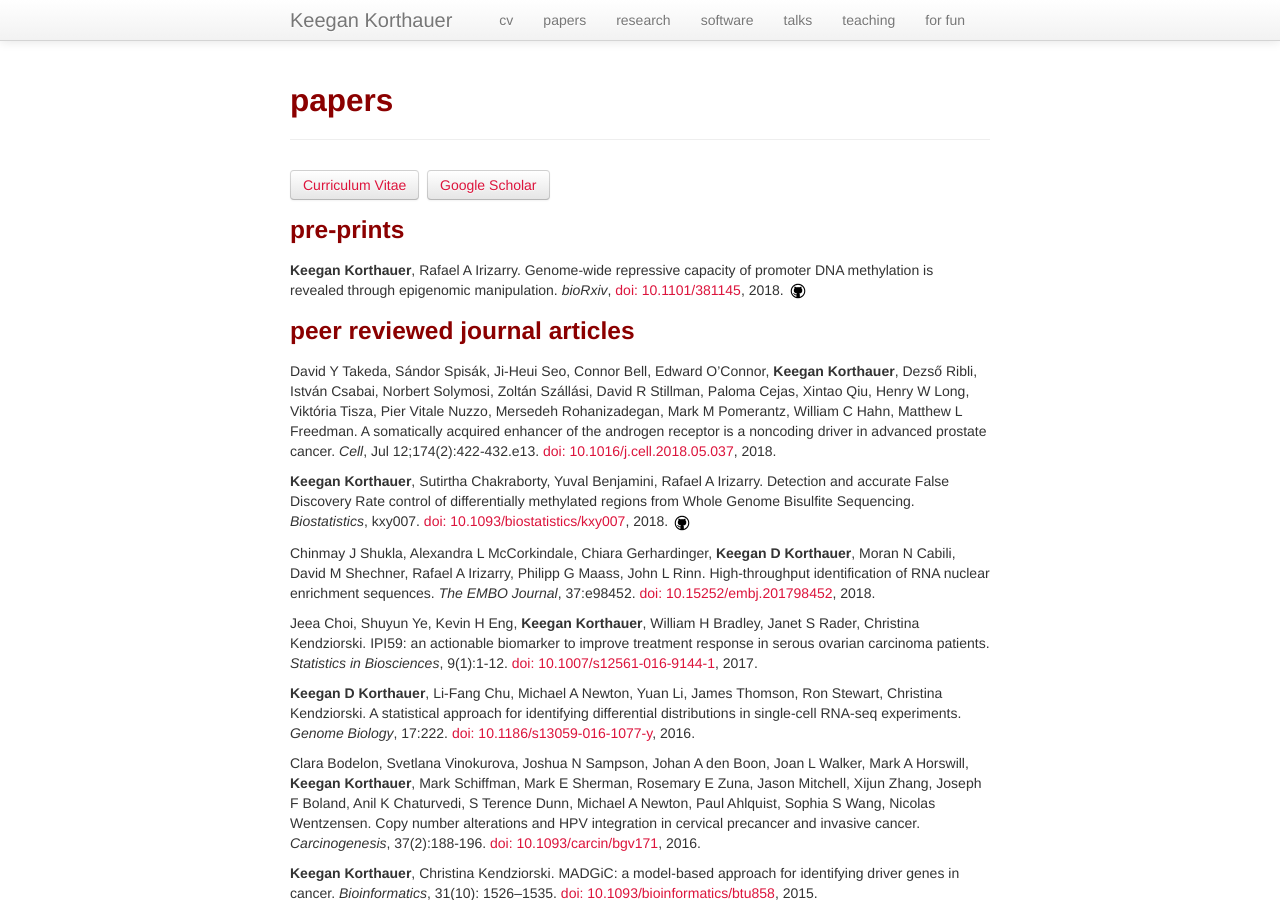
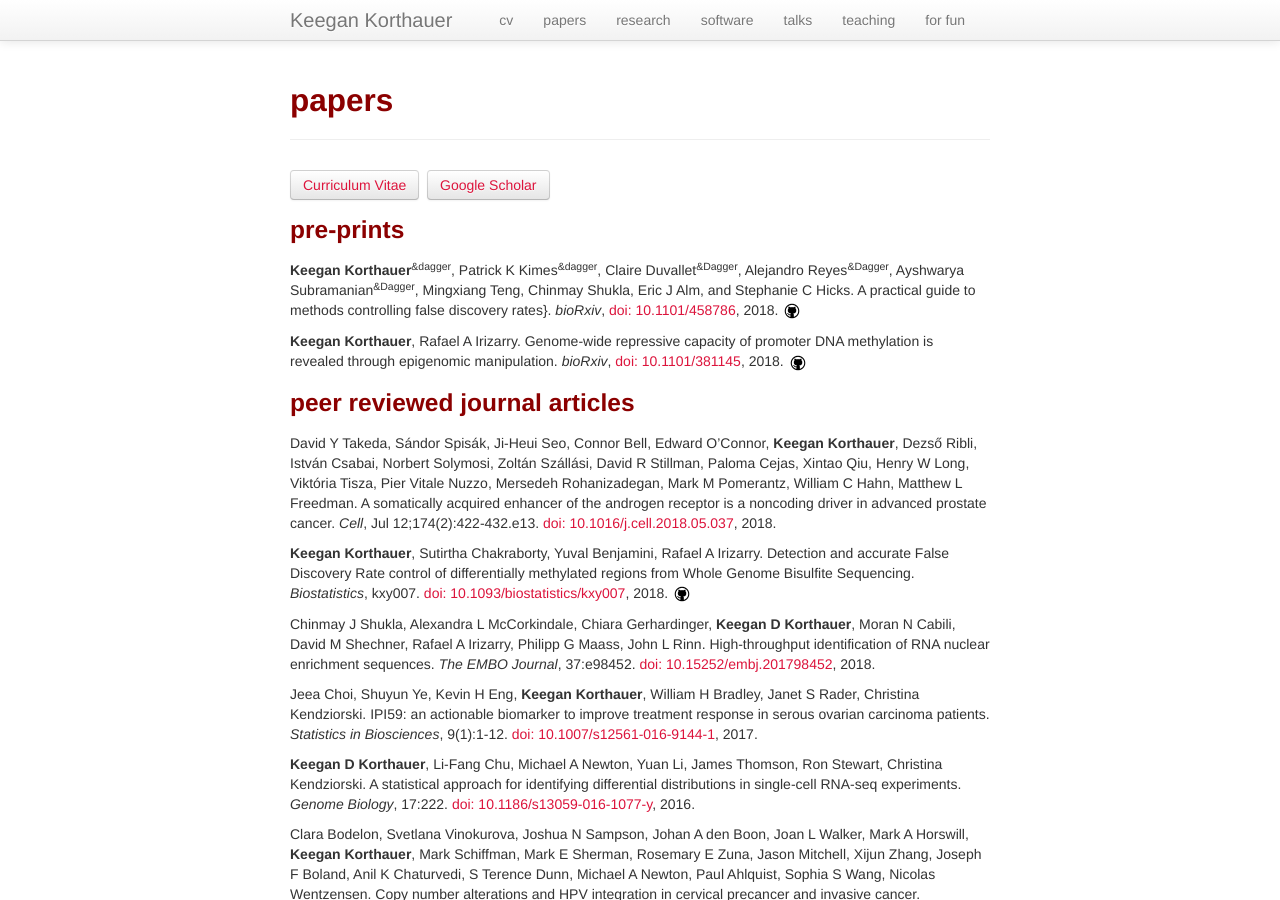
Before and after one commit to kdkorthauer/kdkorthauer.github.io, a Jekyll site: the page built from pages/papers.md, in a window 1280 px wide and 900 px high. Built offline with Jekyll 4.4.1, drawn with Linux system fonts in a browser that asks for light colours; comment, search, counter and statistics services are not loaded.

Commit message:
Add paper

```diff
--- a/pages/papers.md
+++ b/pages/papers.md
@@ -17,6 +17,8 @@ title: papers
 <a class="btn btn-secondary" href="../cv-korthauer.pdf">Curriculum Vitae</a>&nbsp;&nbsp;<a class="btn btn-secondary" href="https://scholar.google.com/citations?user=spd-KjUAAAAJ&hl=en">Google Scholar</a>
 
 ### pre-prints
+
+**Keegan Korthauer**<sup>&dagger</sup>, Patrick K Kimes<sup>&dagger</sup>, Claire Duvallet<sup>&Dagger</sup>, Alejandro Reyes<sup>&Dagger</sup>, Ayshwarya Subramanian<sup>&Dagger</sup>, Mingxiang Teng, Chinmay Shukla, Eric J Alm, and Stephanie C Hicks. A practical guide to methods controlling false discovery rates}. *bioRxiv*, [doi: 10.1101/458786](https://doi.org/10.1101/458786), 2018. <a href="http://github.com/pkimes/benchmarkfdr"><img src="../assets/img/github.png" title="Code to reproduce paper"></a>  <span data-badge-popover="right" data-badge-type="2" data-doi="https://doi.org/10.1101/458786" data-hide-no-mentions="true" class="altmetric-embed"></span>
 
 **Keegan Korthauer**, Rafael A Irizarry. Genome-wide repressive capacity of promoter DNA methylation is revealed through epigenomic manipulation. *bioRxiv*, [doi: 10.1101/381145](https://doi.org/10.1101/381145), 2018. <a href="http://github.com/kdkorthauer/repressiveCapacity"><img src="../assets/img/github.png" title="Code to reproduce paper"></a> <span data-badge-popover="right" data-badge-type="2" data-doi="https://doi.org/10.1101/381145" data-hide-no-mentions="true" class="altmetric-embed"></span>
 
```
Also changed, not shown: 1 other file.
